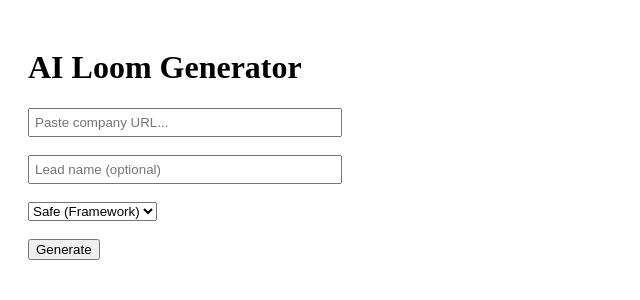
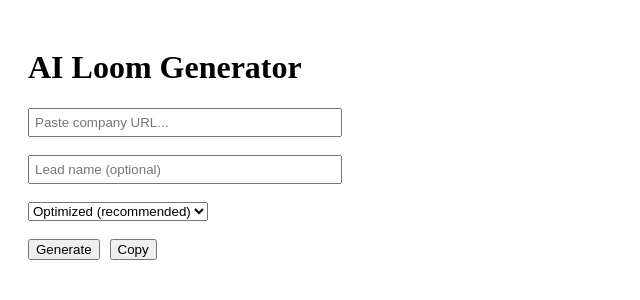
Before and after one commit to FranRz/ai-loom-generator-clean, a Next.js app: page / in a window 1280 px wide. Shown: the top 300 px of the page, without its empty margins (0-640 px from the left). Built offline with nearby package versions, Linux system fonts and the light colour scheme.

Commit message:
Update page.js

```diff
--- a/app/page.js
+++ b/app/page.js
@@ -4,7 +4,7 @@
 export default function Home() {
   const [url, setUrl] = useState("");
   const [name, setName] = useState("");
-  const [style, setStyle] = useState("safe");
+  const [style, setStyle] = useState("optimized");
   const [output, setOutput] = useState("");
 
   const generate = async () => {
@@ -13,6 +13,8 @@
         setOutput("Please enter a URL");
         return;
       }
+
+      setOutput("Generating...");
 
       const res1 = await fetch("/api/extract", {
         method: "POST",
@@ -48,6 +50,10 @@
     }
   };
 
+  const copyToClipboard = () => {
+    navigator.clipboard.writeText(output);
+  };
+
   return (
     <div style={{ padding: 20 }}>
       <h1>AI Loom Generator</h1>
@@ -71,8 +77,8 @@
       <br /><br />
 
       <select value={style} onChange={(e) => setStyle(e.target.value)}>
-        <option value="safe">Safe (Framework)</option>
-        <option value="optimized">Optimized</option>
+        <option value="safe">Safe</option>
+        <option value="optimized">Optimized (recommended)</option>
         <option value="aggressive">Aggressive</option>
       </select>
 
@@ -80,6 +86,10 @@
 
       <button onClick={generate}>
         Generate
+      </button>
+
+      <button onClick={copyToClipboard} style={{ marginLeft: 10 }}>
+        Copy
       </button>
 
       <br /><br />
```
